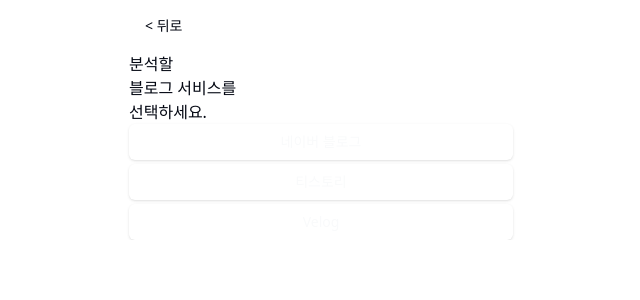
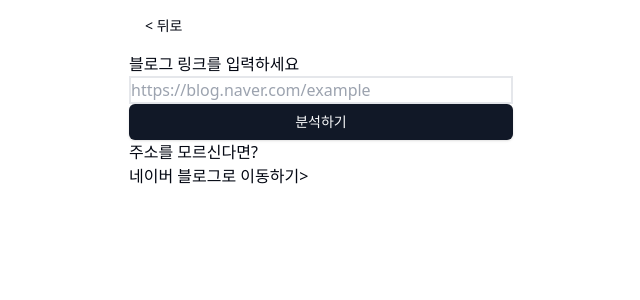
Before and after one commit to ttogeul-ttogeul/frontend, a Next.js app: page /analysis-input in a window 1280 px wide. Both pictures are taken after a click on the button "네이버 블로그". Shown: the top 300 px of the page, without its empty margins (319-959 px from the left). Built offline with nearby package versions, Linux system fonts and the light colour scheme.

Commit message:
feat: 블로그 선택 버튼 로직 구현

```diff
--- a/app/analysis-input/input-blog-section.tsx
+++ b/app/analysis-input/input-blog-section.tsx
@@ -1,16 +1,23 @@
 import { Button } from "@/components/ui/button";
-import { useState } from "react";
 import { BLOGS } from "@/constants/blogs";
+import Link from "next/link";
 
-export default function InputBlogSection() {
-  const [blogType] = useState("tistory");
-
+export default function InputBlogSection({ blogType }: { blogType: string }) {
   const blog = BLOGS.find((blog) => blog.id === blogType);
 
   return (
-    <form className="flex flex-col">
-      <input className="border-2" placeholder={blog?.urlExample} />
-      <Button>분석하기</Button>
-    </form>
+    <div>
+      <form className="flex flex-col">
+        <input className="border-2" placeholder={blog?.urlExample} />
+        <Button>분석하기</Button>
+      </form>
+
+      <div>
+        <div>주소를 모르신다면?</div>
+        <Link href={blog?.homeUrl as string}>
+          {blog?.name}로 이동하기{">"}
+        </Link>
+      </div>
+    </div>
   );
 }
--- a/app/analysis-input/page.tsx
+++ b/app/analysis-input/page.tsx
@@ -3,15 +3,24 @@
 import { useState } from "react";
 import { SelectBlogSection, InputBlogSection } from ".";
 import Title from "@/components/analysis-input/title";
+import { type BlogType } from "@/constants/blogs";
 
 export default function Page() {
-  const [selectMode] = useState(true);
+  const [selectMode, setSelectMode] = useState(true);
+  const [blogType, setBlogType] = useState<BlogType>("tistory");
 
   return (
     <div>
       <Title selectMode={selectMode} />
 
-      {selectMode ? <SelectBlogSection /> : <InputBlogSection />}
+      {selectMode ? (
+        <SelectBlogSection
+          setSelectMode={setSelectMode}
+          setBlogType={setBlogType}
+        />
+      ) : (
+        <InputBlogSection blogType={blogType} />
+      )}
     </div>
   );
 }
--- a/app/analysis-input/select-blog-section.tsx
+++ b/app/analysis-input/select-blog-section.tsx
@@ -1,11 +1,27 @@
 import { Button } from "@/components/ui/button";
-import { BLOGS } from "@/constants/blogs";
+import { BLOGS, type BlogType } from "@/constants/blogs";
+import { Dispatch, SetStateAction } from "react";
 
-export default function SelectBlogSection() {
+type SelectBlogSectionType = {
+  setSelectMode: Dispatch<SetStateAction<boolean>>;
+  setBlogType: Dispatch<SetStateAction<BlogType>>;
+};
+
+export default function SelectBlogSection({
+  setSelectMode,
+  setBlogType,
+}: SelectBlogSectionType) {
   return (
     <div className="flex flex-col gap-1">
       {BLOGS.map((blog) => (
-        <Button key={blog.id} className={blog.bgColor}>
+        <Button
+          key={blog.id}
+          className={blog.bgColor}
+          onClick={() => {
+            setBlogType(blog.id);
+            setSelectMode(false);
+          }}
+        >
           {blog.name}
         </Button>
       ))}
```
